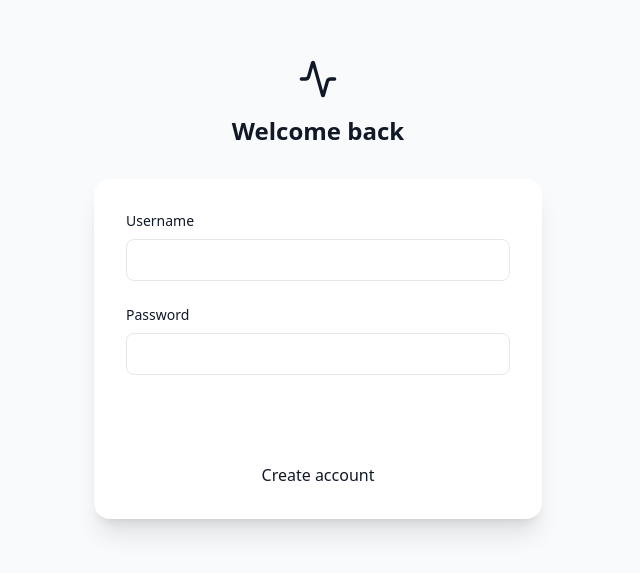
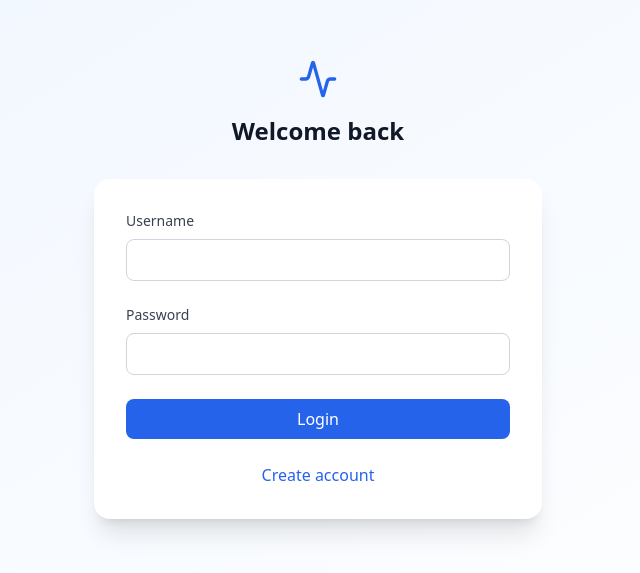
Before and after one commit to Alessandro-Velasco/ai-doctor, a React app in the folder frontend/: page /login in a window 1280 px wide. Shown: the part 111-684 px from the top of the page, without its empty margins (322-962 px from the left). Built offline with nearby package versions, Linux system fonts and the light colour scheme; no server answers; the HTML template or start-up script is replaced by a standard one.

Commit message:
Fix button visibility and text contrast issues

```diff
--- a/frontend/src/components/Button.tsx
+++ b/frontend/src/components/Button.tsx
@@ -18,9 +18,9 @@ export const Button = forwardRef<HTMLButtonElement, ButtonProps>(
           'focus:outline-none focus:ring-2 focus:ring-offset-2',
           'disabled:opacity-50 disabled:cursor-not-allowed',
           {
-            'bg-primary-600 text-white hover:bg-primary-700 focus:ring-primary-500': variant === 'primary',
+            'bg-blue-600 text-white hover:bg-blue-700 focus:ring-blue-500': variant === 'primary',
             'bg-gray-200 text-gray-900 hover:bg-gray-300 focus:ring-gray-500': variant === 'secondary',
-            'border-2 border-primary-600 text-primary-600 hover:bg-primary-50': variant === 'outline',
+            'border-2 border-blue-600 text-blue-600 hover:bg-blue-50': variant === 'outline',
             'text-gray-700 hover:bg-gray-100': variant === 'ghost',
             'px-3 py-1.5 text-sm': size === 'sm',
             'px-4 py-2 text-base': size === 'md',
--- a/frontend/src/index.css
+++ b/frontend/src/index.css
@@ -35,55 +35,60 @@
   border: 1px solid rgba(255, 255, 255, 0.2);
 }
 
-.prose {
-  color: #374151;
-  line-height: 1.75;
+/* Prose styles for dark backgrounds */
+.prose-invert {
+  color: #f3f4f6;
 }
 
-.prose p {
+.prose-invert p {
+  color: #f3f4f6;
   margin-top: 0.75em;
   margin-bottom: 0.75em;
 }
 
-.prose strong {
-  color: #111827;
+.prose-invert strong {
+  color: #ffffff;
   font-weight: 600;
 }
 
-.prose ul {
+.prose-invert ul {
   list-style-type: disc;
   margin-top: 0.75em;
   margin-bottom: 0.75em;
   padding-left: 1.5em;
+  color: #f3f4f6;
 }
 
-.prose ol {
+.prose-invert ol {
   list-style-type: decimal;
   margin-top: 0.75em;
   margin-bottom: 0.75em;
   padding-left: 1.5em;
+  color: #f3f4f6;
 }
 
-.prose li {
+.prose-invert li {
   margin-top: 0.25em;
   margin-bottom: 0.25em;
+  color: #f3f4f6;
 }
 
-.prose a {
-  color: #2563eb;
+.prose-invert a {
+  color: #93c5fd;
   text-decoration: underline;
 }
 
-.prose code {
-  background-color: #f3f4f6;
+.prose-invert code {
+  background-color: rgba(255, 255, 255, 0.1);
   padding: 0.125rem 0.25rem;
   border-radius: 0.25rem;
   font-size: 0.875em;
   font-family: monospace;
+  color: #e5e7eb;
 }
 
-.prose h1, .prose h2, .prose h3, .prose h4 {
-  color: #111827;
+.prose-invert h1, .prose-invert h2, .prose-invert h3, .prose-invert h4 {
+  color: #ffffff;
   font-weight: 700;
   margin-top: 1.5em;
   margin-bottom: 0.5em;
--- a/frontend/src/pages/Login.tsx
+++ b/frontend/src/pages/Login.tsx
@@ -18,18 +18,15 @@ export function Login() {
     setIsLoading(true)
 
     try {
-      // 1. Login
       const loginRes = await authApi.login(username, password)
       const token = loginRes.data.access_token
 
-      // 2. Obtener datos del usuario CON el token
       const userRes = await api.get('/api/v1/auth/me', {
         headers: {
           Authorization: `Bearer ${token}`
         }
       })
 
-      // 3. AHORA SÍ guardar todo
       setAuth(token, userRes.data)
 
       toast.success('Welcome back!')
@@ -42,33 +39,33 @@ export function Login() {
   }
 
   return (
-    <div className="min-h-screen bg-gradient-to-br from-primary-50 to-white flex items-center justify-center p-4">
+    <div className="min-h-screen bg-gradient-to-br from-blue-50 to-white flex items-center justify-center p-4">
       <div className="max-w-md w-full">
         <div className="text-center mb-8">
-          <Activity className="h-10 w-10 text-primary-600 mx-auto mb-4" />
-          <h2 className="text-2xl font-bold">Welcome back</h2>
+          <Activity className="h-10 w-10 text-blue-600 mx-auto mb-4" />
+          <h2 className="text-2xl font-bold text-gray-900">Welcome back</h2>
         </div>
 
         <div className="bg-white rounded-2xl shadow-xl p-8">
           <form onSubmit={handleSubmit} className="space-y-6">
             <div>
-              <label className="block text-sm font-medium mb-2">Username</label>
+              <label className="block text-sm font-medium text-gray-700 mb-2">Username</label>
               <input
                 type="text"
                 value={username}
                 onChange={(e) => setUsername(e.target.value)}
-                className="w-full px-4 py-2 border rounded-lg focus:ring-2 focus:ring-primary-500"
+                className="w-full px-4 py-2 border border-gray-300 rounded-lg focus:ring-2 focus:ring-blue-500 focus:border-blue-500"
                 required
               />
             </div>
 
             <div>
-              <label className="block text-sm font-medium mb-2">Password</label>
+              <label className="block text-sm font-medium text-gray-700 mb-2">Password</label>
               <input
                 type="password"
                 value={password}
                 onChange={(e) => setPassword(e.target.value)}
-                className="w-full px-4 py-2 border rounded-lg focus:ring-2 focus:ring-primary-500"
+                className="w-full px-4 py-2 border border-gray-300 rounded-lg focus:ring-2 focus:ring-blue-500 focus:border-blue-500"
                 required
               />
             </div>
@@ -79,7 +76,7 @@ export function Login() {
           </form>
 
           <div className="mt-6 text-center">
-            <Link to="/register" className="text-primary-600 hover:text-primary-700">
+            <Link to="/register" className="text-blue-600 hover:text-blue-700">
               Create account
             </Link>
           </div>
```
